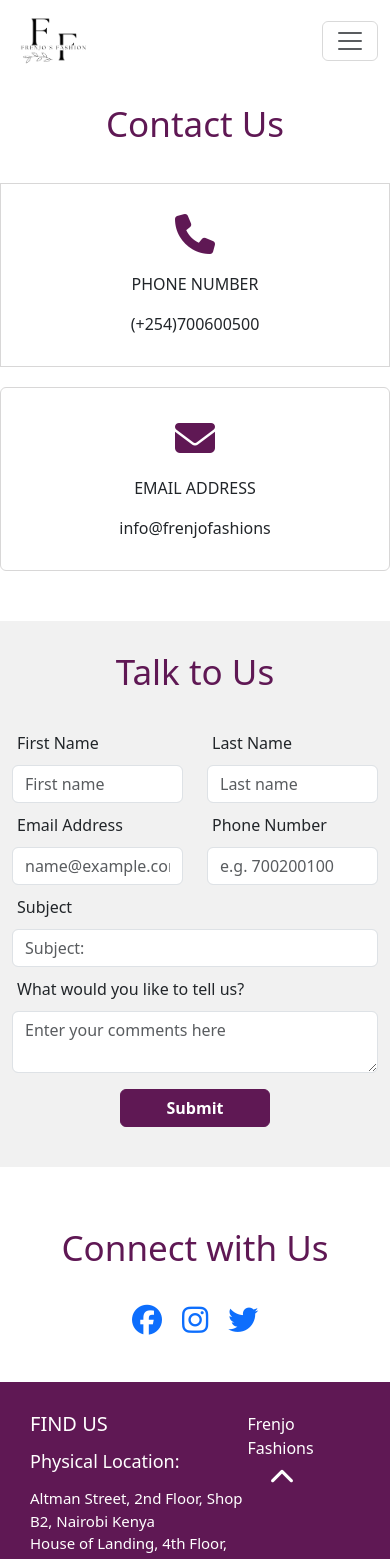
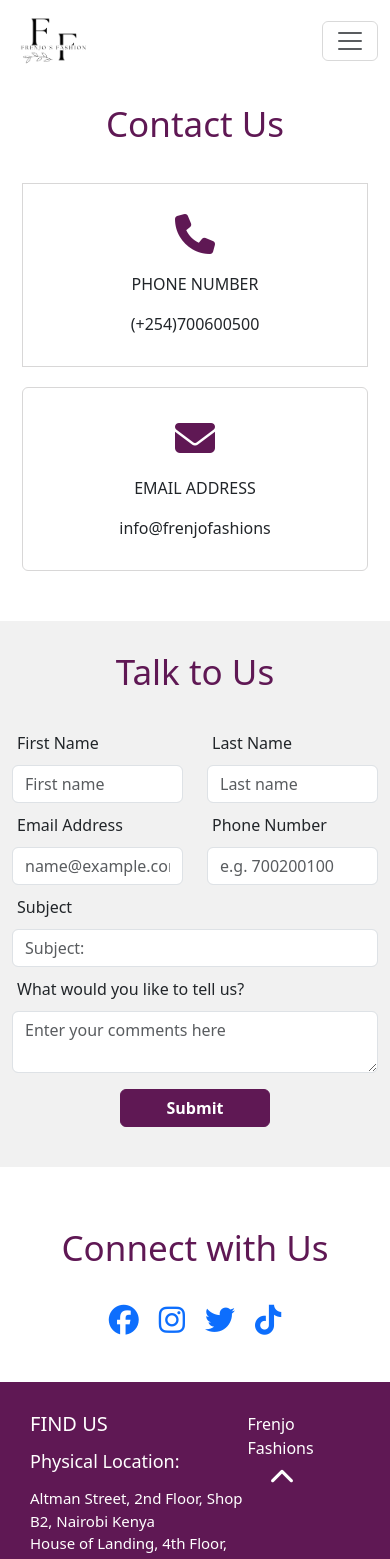
Before and after one commit to Brendafrenjo/e-commerce-app, a React (Create React App) app: page /contact in a window 390 px wide. Shown: the top 1559 px of the page. Built offline with nearby package versions, Linux system fonts and the light colour scheme.

Commit message:
Updated Contact

```diff
--- a/src/Contact.css
+++ b/src/Contact.css
@@ -56,7 +56,8 @@
 
 .facebook,
 .instagram,
-.twitter {
+.twitter,
+.tiktok {
   padding: 10px;
   font-size: 30px;
 }
@@ -72,3 +73,16 @@
     width: 650px;
   }
 }
+
+@media (max-width: 599px) {
+  .contact-information {
+    margin-left: 10px;
+    margin-right: 10px;
+  }
+}
+
+@media (max-width: 280px) {
+  .Contact h2 {
+    font-size: 28px;
+  }
+}
--- a/src/Contact.js
+++ b/src/Contact.js
@@ -118,6 +118,11 @@ export default function Contact() {
             <i className="fa-brands fa-twitter"></i>
           </a>
         </span>
+        <span className="tiktok">
+          <a href="https://www.tiktok.com/@frenjofashions" target="_blank">
+            <i className="fa-brands fa-tiktok"></i>
+          </a>
+        </span>
       </div>
     </div>
   );
```
